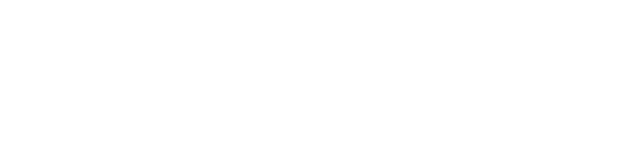
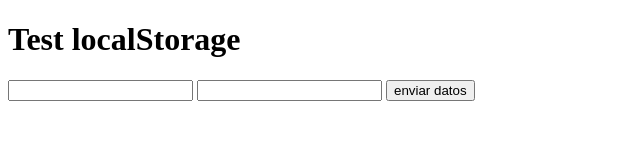
Before and after one commit to jcmginer/Play-With-Assembler-10-seconds, a plain HTML site: page index.html in a window 1280 px wide. Shown: the whole page, without its empty margins (0-640 px from the left). Drawn offline with Linux system fonts and the light colour scheme.

Commit message:
Primero cambios de prueba

```diff
--- a/index.html
+++ b/index.html
@@ -5,8 +5,15 @@
     <meta http-equiv="X-UA-Compatible" content="IE=edge">
     <meta name="viewport" content="width=device-width, initial-scale=1.0">
     <title>Document</title>
+    <script src="script.js" defer></script>
 </head>
 <body>
-
+    <h1>Test localStorage</h1>
+    <form>
+        <input type="text" id="user">
+        <input type="text" id="puntuacion">
+        <input type="button" value="enviar datos" id="btnEnviar">
+    </form>
+    <div id="ranking"></div>
 </body>
 </html>
```
